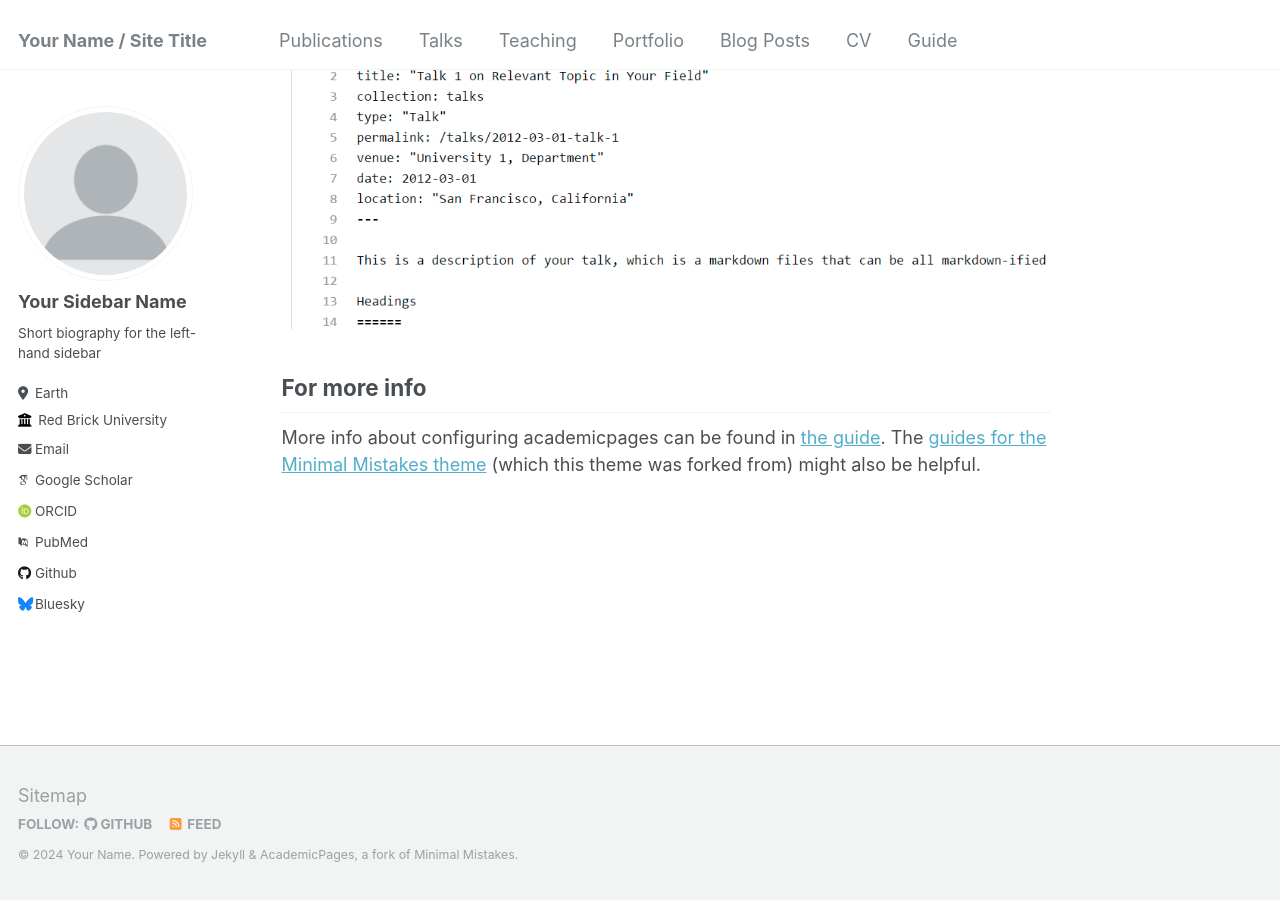
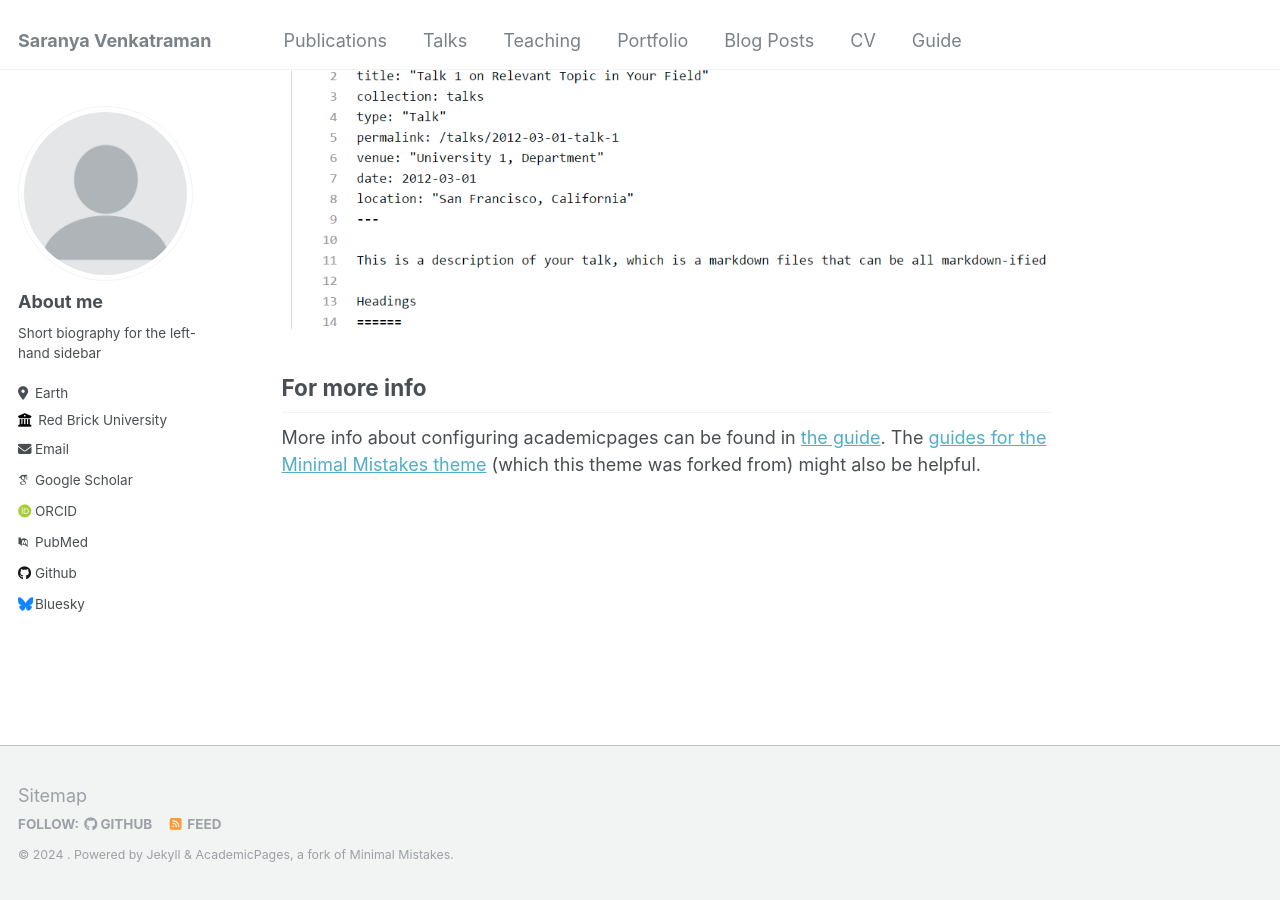
Before and after one commit to saranya-venkatraman/saranya-venkatraman.github.io, a Jekyll site: the page built from _pages/about.md, in a window 1280 px wide and 900 px high, scrolled down 2660 px. Built offline with Jekyll 4.4.1, drawn with Linux system fonts in a browser that asks for light colours; some web fonts are replaced.

Commit message:
Update _config.yml

```diff
--- a/_config.yml
+++ b/_config.yml
@@ -8,10 +8,10 @@
 
 # Basic Site Settings
 locale                   : "en-US"
-title                    : "Your Name / Site Title"
+title                    : "Saranya Venkatraman"
 title_separator          : "-"
-name                     : &name "Your Name"
-description              : &description "personal description"
+name                     : &name " "
+description              : &description "PhD student at Pennsylvania State University, Visiting Scholar at New York University"
 url                      : https://academicpages.github.io # the base hostname & protocol for your site e.g. "https://mmistakes.github.io"
 baseurl                  : "" # the subpath of your site, e.g. "/blog"
 repository               : "academicpages/academicpages.github.io"
@@ -22,7 +22,7 @@ repository               : "academicpages/academicpages.github.io"
 author:
   # Biographic information
   avatar           : "profile.png"
-  name             : "Your Sidebar Name"
+  name             : "About me"
   pronouns         : # example: "she/her"
   bio              : "Short biography for the left-hand sidebar"
   location         : "Earth"
```
